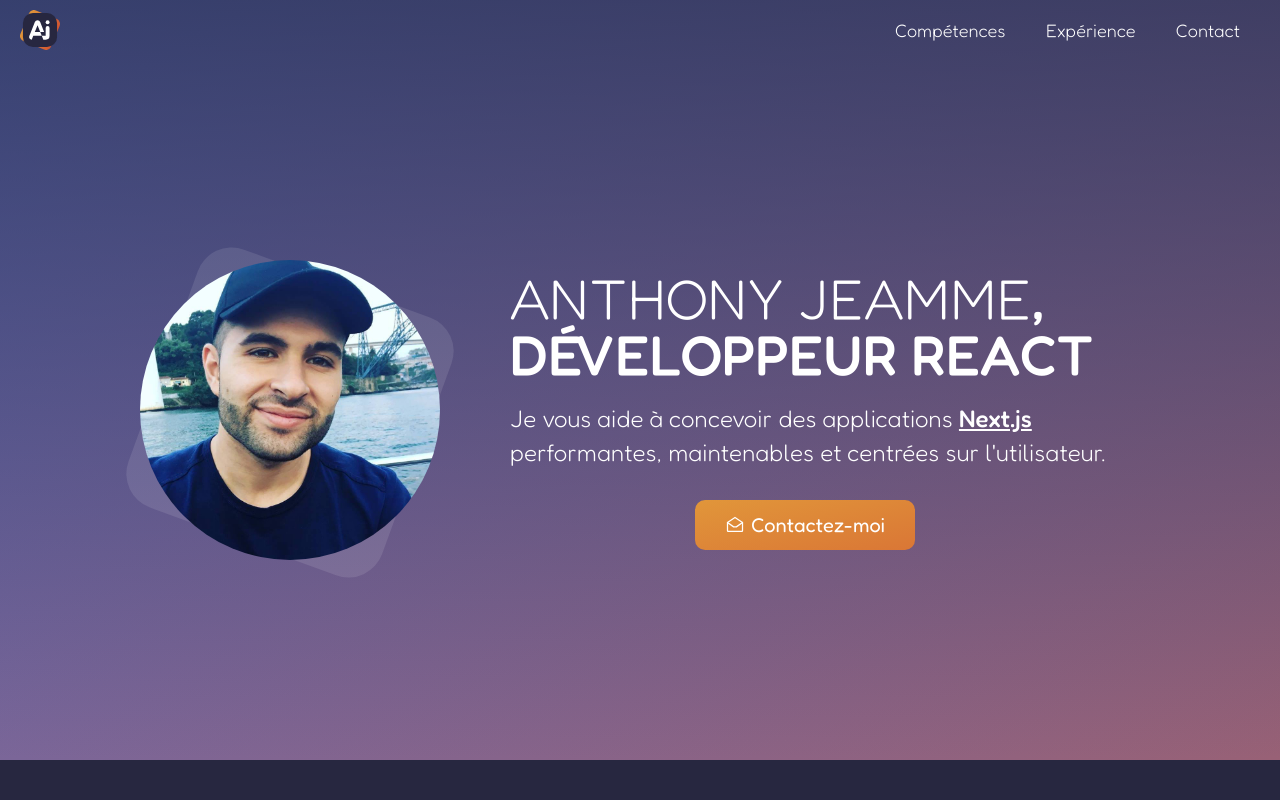
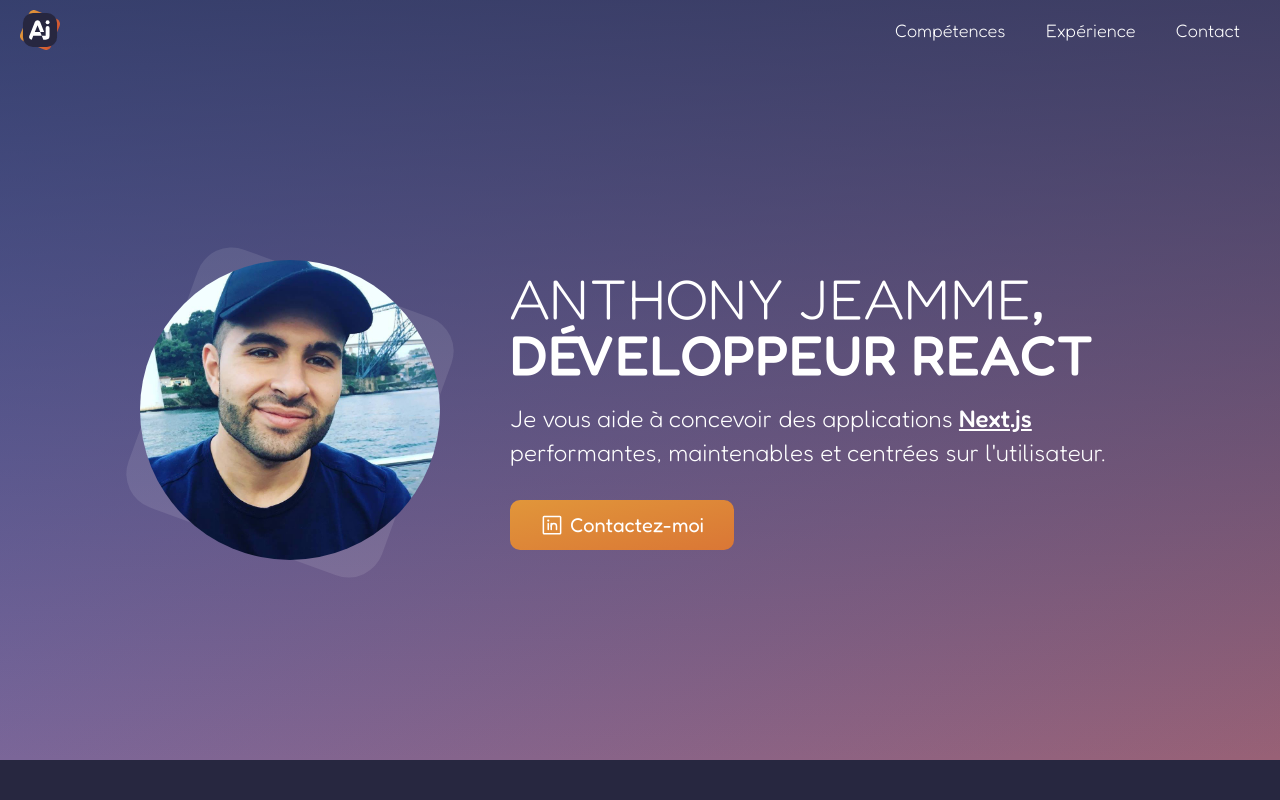
Before and after one commit to anthonyjeamme/ajeamme.dev, a Next.js app: page / in a window 1280 px wide. Shown: the top 800 px of the page. Built offline with nearby package versions, Linux system fonts and the light colour scheme.

Commit message:
Home Page | Clean desktop header style

```diff
--- a/src/Pages/PageHome/HeadSection/HeadSection.module.scss
+++ b/src/Pages/PageHome/HeadSection/HeadSection.module.scss
@@ -112,24 +112,29 @@
     }
 
     strong {
-      // font-size: 22px;
-      // font-weight: 400;
-      // background-color: white;
-      // color: var(--dark);
-      // padding: 3px 8px;
-      // border-radius: 4px;
-      // margin: 0 4px;
       font-weight: 500;
       text-decoration: underline;
     }
+  }
+}
+
+.CTALine {
+  display: flex;
+  margin-top: 30px;
+
+  @media (max-width: 768px) {
+    justify-content: center;
+    margin: 30px auto 0 auto;
+  }
+
+  @media (max-width: 500px) {
+    margin-top: 20px;
   }
 
   .cta {
     display: block;
     cursor: pointer;
     padding: 0;
-    // background-image: linear-gradient(90deg, #e3993b, transparent);
-    // box-shadow: 0 4px 0 #9b593a, inset 0 1px 0 hsl(0deg 0% 100% / 50%);
     color: white;
     font: inherit;
     border: 0;
@@ -174,6 +179,7 @@
 
       & > svg {
         margin-right: 6px;
+        font-size: 24px;
       }
     }
 
@@ -191,19 +197,4 @@
       }
     }
   }
-
-  .buttons {
-    display: flex;
-    max-width: 300px;
-    margin: 30px auto 0 auto;
-    padding: 0 20px;
-
-    @media (max-width: 768px) {
-      justify-content: center;
-    }
-
-    @media (max-width: 500px) {
-      margin-top: 20px;
-    }
-  }
 }
--- a/src/Pages/PageHome/HeadSection/HeadSection.tsx
+++ b/src/Pages/PageHome/HeadSection/HeadSection.tsx
@@ -1,6 +1,11 @@
 import dynamic from "next/dynamic";
 import Image from "next/image";
-import { Envelope, EnvelopeSimpleOpen, FilePdf } from "phosphor-react";
+import {
+  Envelope,
+  EnvelopeSimpleOpen,
+  FilePdf,
+  LinkedinLogo,
+} from "phosphor-react";
 import React from "react";
 import { ExternalLink } from "../../../utils/ExternalLink/ExternalLink";
 
@@ -28,16 +33,7 @@ export const HeadSection = () => {
               maintenables et centrées sur l'utilisateur.
             </div>
 
-            <div className={styles["buttons"]}>
-              <ExternalLink href="https://www.linkedin.com/in/anthonyjeamme/">
-                <button className={styles["cta"]}>
-                  <span>
-                    <EnvelopeSimpleOpen />
-                    <span>Contactez-moi</span>
-                  </span>
-                </button>
-              </ExternalLink>
-            </div>
+            <CTALine />
           </div>
         </div>
       </div>
@@ -45,4 +41,17 @@ export const HeadSection = () => {
   );
 };
 
+const CTALine = () => (
+  <div className={styles["CTALine"]}>
+    <ExternalLink href="https://www.linkedin.com/in/anthonyjeamme/">
+      <button className={styles["cta"]}>
+        <span>
+          <LinkedinLogo />
+          <span>Contactez-moi</span>
+        </span>
+      </button>
+    </ExternalLink>
+  </div>
+);
+
 export default HeadSection;
```
